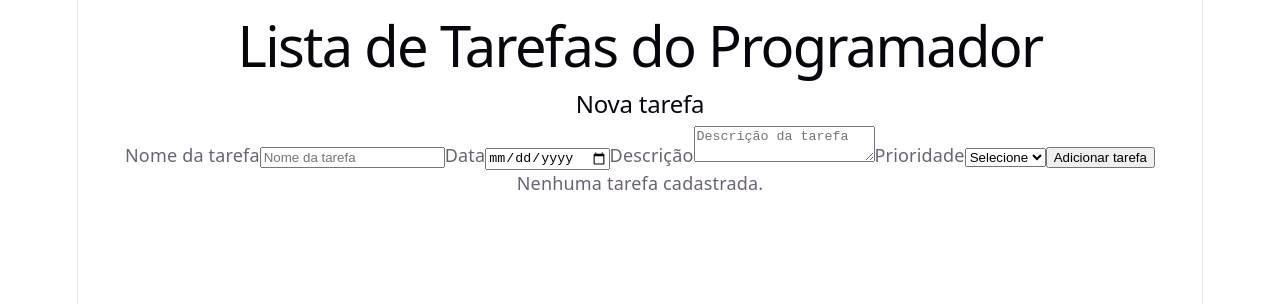
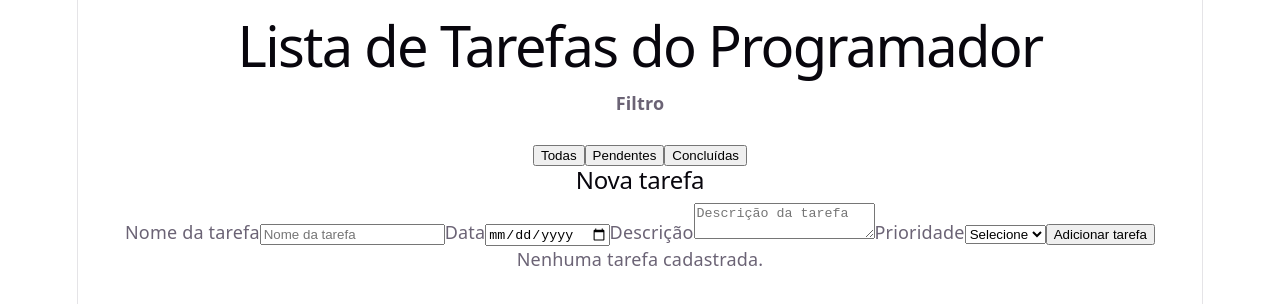
Before and after one commit to Deploy-divas/lista-tarefas-dev, a React (Vite) app: page / in a window 1280 px wide. Shown: the top 304 px of the page. Built offline with nearby package versions, Linux system fonts and the light colour scheme.

Commit message:
feat: filtro de tarefas: todas, pendentes, concluidas. feat: Exclusão e atualização de tarefas

```diff
--- a/src/App.jsx
+++ b/src/App.jsx
@@ -1,29 +1,59 @@
-import { useState } from "react";
+import { useEffect, useState } from "react";
 import TaskForm from "./components/TaskForm";
 import TaskList from "./components/TaskList";
+import Filtro from "./components/Filtro"
+
 function App() {
 
   // useState mantém o array de tarefas cadastradas.
-  const [tarefas, setTarefas] = useState([]);
+  const [tarefas, setTarefas] = useState(() => {
+        const salvarTarefas = localStorage.getItem("item-tarefa");
+        return salvarTarefas ? JSON.parse(salvarTarefas) : [];
+    });
+  //mantém o o status que o usuário escolheu, por padrão começa com todas as tarefas
+  const [statusSelecionado, setStatusSelecionado] = useState("todas");
+
+  //filtra entre tarefas concluídas e pendentes
+  const tarefasFiltradas = tarefas.filter((tarefa) => {
+    if (statusSelecionado === "pendentes") {
+      return !tarefa.concluida;
+    }
+
+    if (statusSelecionado === "concluidas") {
+      return tarefa.concluida;
+    }
+
+    return true;
+  });
+
+   //carregar automaticamente as tarefas cadastradas.
+  useEffect(() => {
+    localStorage.setItem("item-tarefa", JSON.stringify(tarefas));
+  }, [tarefas]);
 
   // Callback responsável por receber uma nova tarefa enviada pelo TaskForm
   const adicionarTarefa = (novaTarefa) => {
+    setTarefas((tarefasAtuais) => [...tarefasAtuais, novaTarefa]);
+  };
 
-    setTarefas((tarefasAnteriores) => [
-      ...tarefasAnteriores,
-      novaTarefa
-    ]);
+    //lista todas as tarefas cadastradas menos a que teve o id selecionado, essa nova lista é salva na váriavel
+  const removerTarefa = (id) => {
+    setTarefas(tarefas.filter((tarefa) => tarefa.id !== id));
+  };
 
+  //lista todas as tarefas cadastradas e muda o status da que teve o id selecionado
+  const concluirTarefa = (id) => {
+    setTarefas((tarefasAtuais) =>  tarefasAtuais.map((tarefa) =>  tarefa.id === id ? { ...tarefa, concluida: !tarefa.concluida } : tarefa));
   };
 
   return (
     <main>
 
       <h1>Lista de Tarefas do Programador</h1>
-
+      <Filtro selecionarStatus={setStatusSelecionado} />
       <TaskForm adicionarTarefa={adicionarTarefa} />
 
-      <TaskList tarefas={tarefas} />
+      <TaskList tarefas={tarefasFiltradas} removerTarefa={removerTarefa} concluirTarefa={concluirTarefa} />
 
     </main>
   );
--- /dev/null
+++ b/src/components/Filtro.jsx
@@ -0,0 +1,21 @@
+
+const Filtro = ({ selecionarStatus }) => {
+  const opcoes = [
+    { valor: "todas", texto: "Todas" },
+    { valor: "pendentes", texto: "Pendentes" },
+    { valor: "concluidas", texto: "Concluídas" },
+  ];
+
+  return (
+    <aside>
+      <h4>Filtro</h4>
+      {opcoes.map((opcao) => (
+        <button key={opcao.valor} onClick={() => selecionarStatus(opcao.valor)}>
+          {opcao.texto}
+        </button>
+      ))}
+    </aside>
+  )
+}
+
+export default Filtro
--- a/src/components/TaskList.jsx
+++ b/src/components/TaskList.jsx
@@ -1,4 +1,4 @@
-function TaskList({ tarefas }) {
+function TaskList({ tarefas, removerTarefa, concluirTarefa }) {
 
   if (tarefas.length === 0) {
     return <p>Nenhuma tarefa cadastrada.</p>;
@@ -15,6 +15,9 @@ function TaskList({ tarefas }) {
           <p>{tarefa.descricao}</p>
           <p>Data: {new Date(tarefa.data + "T00:00:00").toLocaleDateString("pt-BR")}</p>
           <p>Prioridade: {tarefa.prioridade}</p>
+
+          <button onClick={() => removerTarefa(tarefa.id)}>Apagar</button>
+          <button onClick={() => concluirTarefa(tarefa.id)}>{tarefa.concluida ? "Desfazer" : "Completar"}</button>
         </article>
       ))}
     </section>
```
